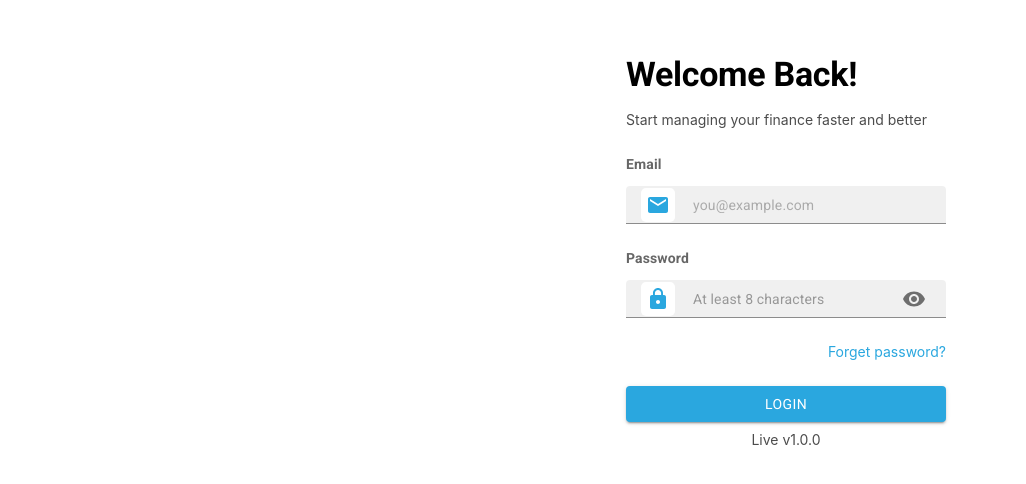
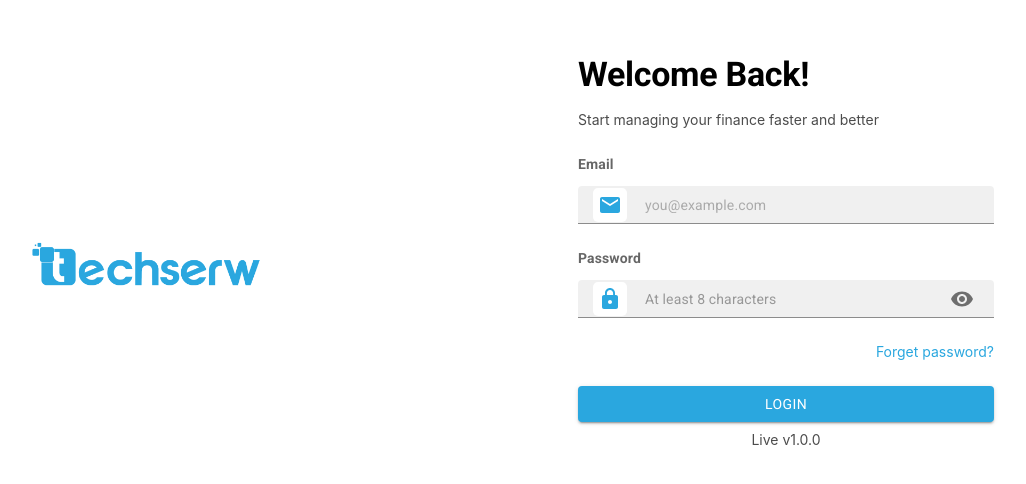
Before and after one commit to MadushanthMadu/React-ESS, a React (Create React App) app: page / in a window 1280 px wide. Shown: the part 136-620 px from the top of the page, without its empty margins (174-1200 px from the left). Built offline with nearby package versions, Linux system fonts and the light colour scheme.

Commit message:
Validation done - form

```diff
--- a/src/Components/button-component/button.component.jsx
+++ b/src/Components/button-component/button.component.jsx
@@ -28,7 +28,8 @@ export const ButtonWidget = ({
             }}
             variant={isShowOutLine ? 'outlined' : 'contained'}
             disabled={disabled}
-            onClick={callback}
+            // onClick={callback}
+            type='submit'
         >
             {text}
         </Button>
--- a/src/Components/inputfield-component/inputfield-common-component.jsx
+++ b/src/Components/inputfield-component/inputfield-common-component.jsx
@@ -29,15 +29,15 @@ const StyledIcon = ({ component : Component }) => {
 };
 
 export const InputField = ({
-    Disabled = false,
-    Error = false,
-    DefValue,
-    ErrorText = Error ? 'Error' : '',
-    Type,
-    Label,
-    Placeholder,
-    Width = '150px',
-    Icon,
+    onchange,
+    disabled = false,
+    defvalue,
+    errortext,
+    type,
+    label,
+    placeholder,
+    width = '150px',
+    icon,
     alignment = WidgetAlign.center
 }) => {
 
@@ -50,34 +50,36 @@ export const InputField = ({
             }}
         >
             <Grid container justifyContent={alignment}>
-                <InputLabel htmlFor="input-with-icon-adornment" className='inputlabel'>
-                    {Label}
+                <InputLabel for={label} className='inputlabel'>
+                    {label}
                 </InputLabel>
 
                 <TextField
-                    type = {Type}
-                    placeholder = {Placeholder}
+                    type = {type}
+                    placeholder = {placeholder}
                     style = {{
-                        width : Width
+                        width : width
                     }}
                     InputProps = {{
                         startAdornment: (
                             <InputAdornment position='start'
                             style={{
-                                color : Error ? theme.vars.palette.error.main : theme.vars.palette.primary.main
+                                color : errortext !== undefined ? theme.vars.palette.error.main : theme.vars.palette.primary.main
                             }}>
-                                <StyledIcon component={Icon} />
+                                <StyledIcon component={icon} />
                             </InputAdornment>
                         ),
-                        style: { color: Error ? theme.vars.palette.error.main : theme.vars.palette.tertiary.main },
+                        style: { color: errortext !== undefined ? theme.vars.palette.error.main : theme.vars.palette.tertiary.main },
                     }}
-                    defaultValue = {DefValue}
+                    defaultValue = {defvalue}
                     variant = "filled"
                     className = "textfield"
-                    disabled = {Disabled}
-                    error = {Error}
-                    helperText = {ErrorText}
-                    {...(Error ? {focused : true} : {})}
+                    name={label}
+                    disabled = {disabled}
+                    onChange={onchange}
+                    error = {errortext !== undefined}
+                    helperText = {errortext}
+                    {...(errortext !== undefined ? {focused : true} : {})}
                 />
             </Grid>
         </Box>
--- a/src/Components/inputfield-component/inputfield-password-component.jsx
+++ b/src/Components/inputfield-component/inputfield-password-component.jsx
@@ -23,17 +23,21 @@ const StyledIconContainer = styled('div')(({ theme }) => ({
     return (
       <StyledIconContainer>
         <Component style={{
-            color: theme.vars.palette.primary.main,
+            // color: theme.vars.palette.primary.main,
             height: '3vh',
             width: '3vh'
         }} />
       </StyledIconContainer>
     );
-  };
+};
+
+
 
 export const PasswordField = ({
-    Placeholder,
-    Width = '150px',
+    errortext,
+    onchange,
+    placeholder,
+    width = '150px',
     alignment = WidgetAlign.center
 }) => {
     const [showPassword, setShowPassword] = useState(false);
@@ -46,15 +50,15 @@ export const PasswordField = ({
 
     return(
         <Grid container justifyContent={alignment} style={{paddingTop:'24px', paddingBottom:'24px'}}>
-            <InputLabel htmlFor="input-with-icon-adornment" className='inputlabel'>
+            <InputLabel for="password" className='inputlabel'>
                 Password
             </InputLabel>
 
             <TextField
-                type={showPassword ? 'text' : 'password'}
-                placeholder={Placeholder}
+                type= {showPassword ? 'text' : 'password'}
+                placeholder={placeholder}
                 style={{
-                    width: Width
+                    width: width
                 }}
                 InputProps={{
                     endAdornment: (
@@ -74,12 +78,20 @@ export const PasswordField = ({
                     ),
 
                     startAdornment: (
-                        <InputAdornment position='start'>
-                            <StyledIcon  component={LockIcon} />
+                        <InputAdornment position='start'
+                        style={{
+                            color : errortext !== undefined ? theme.vars.palette.error.main : theme.vars.palette.primary.main
+                        }}>
+                            <StyledIcon component={LockIcon} />
                         </InputAdornment>
                     )
                 }}
                 variant="filled"
+                name='password'
+                onChange={onchange}
+                error = {errortext !== undefined}
+                helperText = {errortext}
+                {...(errortext !== undefined ? {focused : true} : {})}
             />
         </Grid>
     )
--- a/src/Pages/login-form.jsx
+++ b/src/Pages/login-form.jsx
@@ -8,16 +8,33 @@ import { Experimental_CssVarsProvider as CssVarsProvider } from '@mui/material/s
 import { Typography } from '@mui/material';
 
 import EmailIcon from '@mui/icons-material/Email';
+import { useState } from 'react';
+import Validation from './validation';
 
 const forgetpassword = () => {
     console.log('Forget Password')
 };
 
-const Submit = () => {
-    console.log('Login Submitted')
-};
+// const Submit = () => {
+//     console.log('Login Submitted')
+// };
 
-export const LoginForm = () => (
+export const LoginForm = () => {
+    const [values, setValues] = useState ({})
+
+    const [errors, setErrors] = useState({})
+
+    function handleinput(event) {
+        const newObj = {...values, [event.target.name.toLowerCase()]: event.target.value}
+        setValues(newObj);
+    }
+
+    function handleValidation(event) {
+        event.preventDefault();
+        setErrors(Validation(values));
+    }
+
+    return(
     <CssVarsProvider theme={theme}>
         {/* Heading */}
         <Heading
@@ -26,21 +43,27 @@ export const LoginForm = () => (
             description='Start managing your finance faster and better'
         />
 
+        <form onSubmit={handleValidation}>
+
         {/* Email */}
         <InputField
-            Label = 'Email'
-            Type = 'email'
-            Placeholder = 'you@example.com'
-            Icon = { EmailIcon }
-            Width = '100%'
+            label = 'Email'
+            type = 'text'
+            placeholder = 'you@example.com'
+            icon = { EmailIcon }
+            width = '100%'
             alignment = { WidgetAlign.left }
+            onchange = { handleinput }
+            errortext = { errors.email }
         />
 
         {/* Password */}
         <PasswordField
-            Placeholder = 'At least 8 characters'
-            Width = '100%'
+            placeholder = 'At least 8 characters'
+            width = '100%'
             alignment = { WidgetAlign.left }
+            onchange = { handleinput }
+            errortext = { errors.password }
         />
 
         {/* Forget Password */}
@@ -59,10 +82,12 @@ export const LoginForm = () => (
 
         {/* Submit Button */}
         <ButtonWidget
-            callback = { Submit }
+            // callback = {Submit}
             Width = '100%'
             text = 'Login'
         />
+
+        </form>
 
         {/* Version */}
         <Typography
@@ -76,4 +101,5 @@ export const LoginForm = () => (
             Live v1.0.0
         </Typography>
     </CssVarsProvider>
-)
+    )
+}
--- a/src/Pages/login_page.js
+++ b/src/Pages/login_page.js
@@ -1,6 +1,7 @@
 import React, { Component } from 'react';
 import Box from '@mui/material/Box';
 import Grid from '@mui/material/Unstable_Grid2';
+import Logo from '../assets/images/Techserw-Logo.png'
 
 import { LoginForm } from './login-form';
 
@@ -9,7 +10,30 @@ class Login extends Component {
         return (
             <Box sx={{ flexGrow: 1 }} >
                 <Grid container>
-                    <Grid item md={6} sm={12} xs={12}>
+                    <Grid
+                    item
+                    md={6}
+                    sm={0}
+                    xs={0}
+                    style={{
+                        display: 'flex',
+                        alignItems: 'center',
+                        flexWrap: 'nowrap',
+                        flexDirection: 'column',
+                        justifyContent: 'center',
+                        minHeight: '100vh'
+                    }}
+                    >
+                        <img
+                            style = {{
+                                width: '40%',
+                                marginLeft: 'auto',
+                                marginRight: 'auto',
+                                display: 'flex'
+                            }}
+                            src={Logo}
+                            alt='Techserw-Logo'
+                        />
                     </Grid>
 
                     <Grid
@@ -28,15 +52,11 @@ class Login extends Component {
                         <div
                         className='Login'
                         style = {{
-                            width:'50%'
+                            width:'65%'
                         }}>
                             <LoginForm />
                         </div>
                     </Grid>
-
-                    {/* <Grid item sm={12}>
-                        <LoginForm />
-                    </Grid> */}
                 </Grid>
             </Box>
         )
--- /dev/null
+++ b/src/Pages/validation.js
@@ -0,0 +1,24 @@
+export default function Validation(values) {
+    const errors = {}
+
+    const email_pattern = /^[^\s@]+@[^\s@]+\.[^\s@]{2,5}$/;
+    const password_pattern = /^(?=.*[a-z])(?=.*[A-Z])(?=.*[0-9])(?=.{8,})/;
+
+    if(values.name === "") {
+        errors.name = "Name is Required";
+    }
+
+    if(values.email === "") {
+        errors.email = "Email is Required";
+    } else if(!email_pattern.test(values.email)) {
+        errors.email = "Email didn't match"
+    }
+
+    if(values.password === "") {
+        errors.password = "Password Required";
+    } else if(!password_pattern.test(values.password)) {
+        errors.password = "Password is weak"
+    }
+
+    return errors;
+}
```
Also changed, not shown: src/assets/images/Techserw-Logo.png (added).
